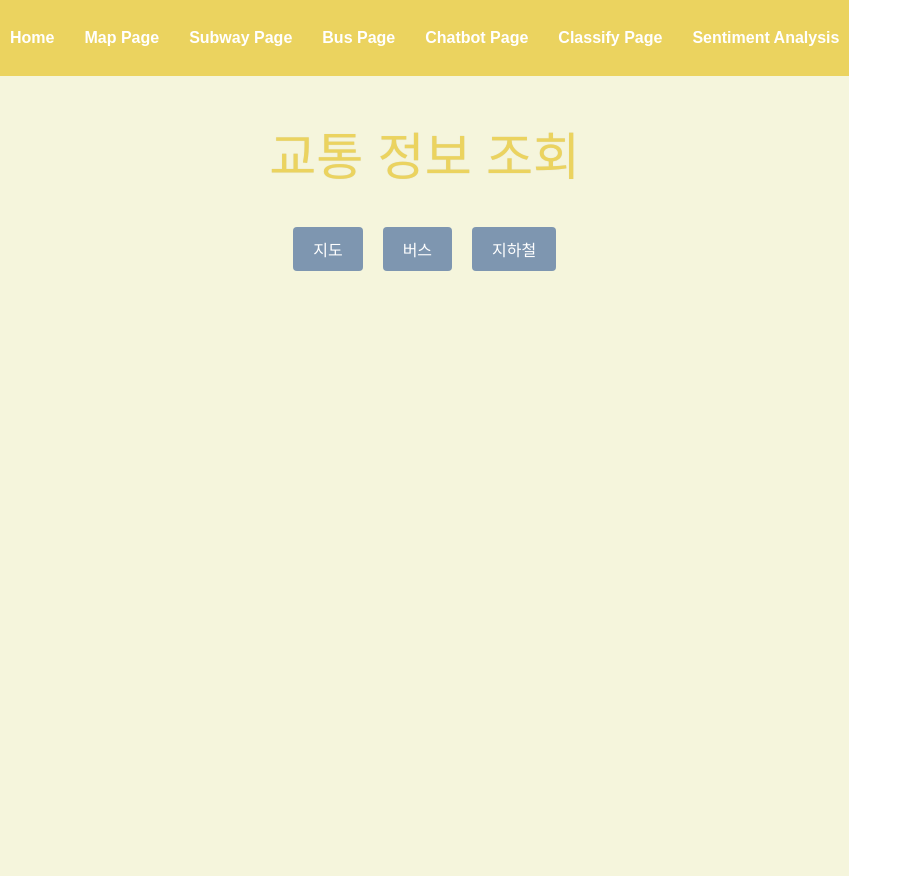
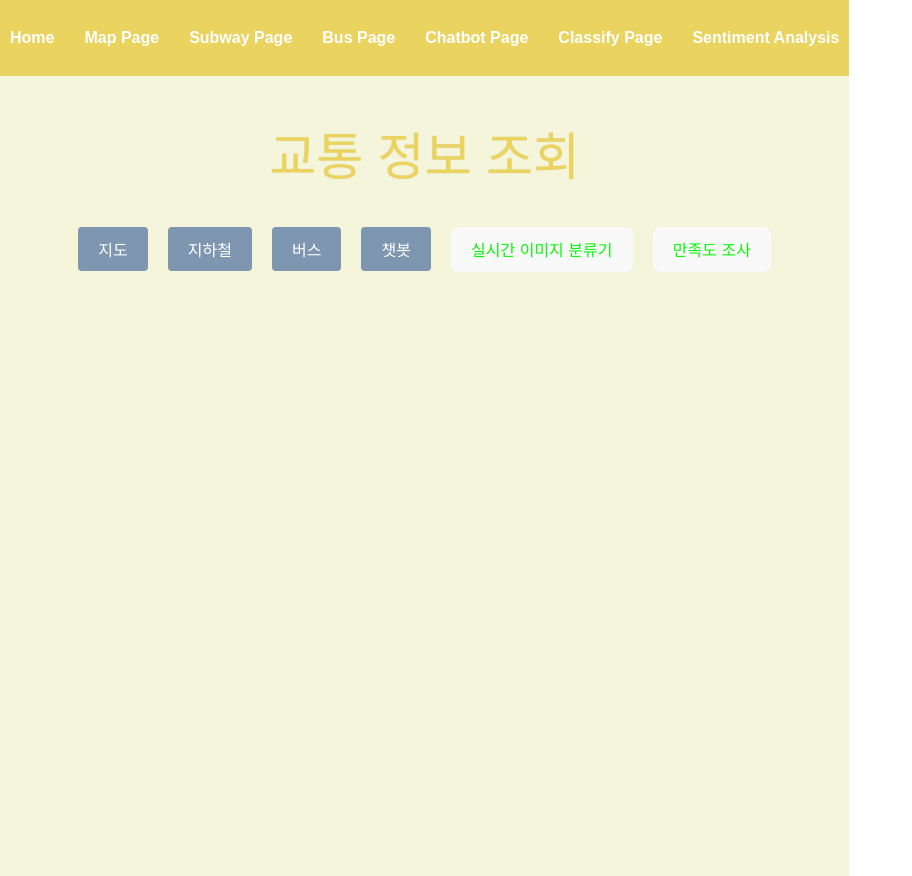
Before and after one commit to EricaLeeJoowon/mapthree, a React (Vite) app: page / in a window 1280 px wide. Shown: the whole page, without its empty margins (0-912 px from the left). Built offline with nearby package versions, Linux system fonts and the light colour scheme.

Commit message:
Update Home.jsx

```diff
--- a/src/Home.jsx
+++ b/src/Home.jsx
@@ -1,4 +1,3 @@
-//Home.jsx
 import React from 'react';
 import { Link } from 'react-router-dom';
 import './Home.css';
@@ -14,13 +13,28 @@ const Home = () => {
             </Link>
           </div>
           <div>
+            <Link to="/subway">
+              <button className="subButton">지하철</button>
+            </Link>
+          </div>
+          <div>
             <Link to="/bus">
               <button className="busButton">버스</button>
             </Link>
           </div>
           <div>
-            <Link to="/subway">
-              <button className="subButton">지하철</button>
+            <Link to="/chatbot">
+              <button className="chatButton">챗봇</button>
+            </Link>
+          </div>
+          <div>
+            <Link to="/classify">
+              <button className="classifyButton">실시간 이미지 분류기</button>
+            </Link>
+          </div>
+          <div>
+            <Link to="/sentiment">
+              <button className="sentimentButton">만족도 조사</button>
             </Link>
           </div>
         </div>
```
